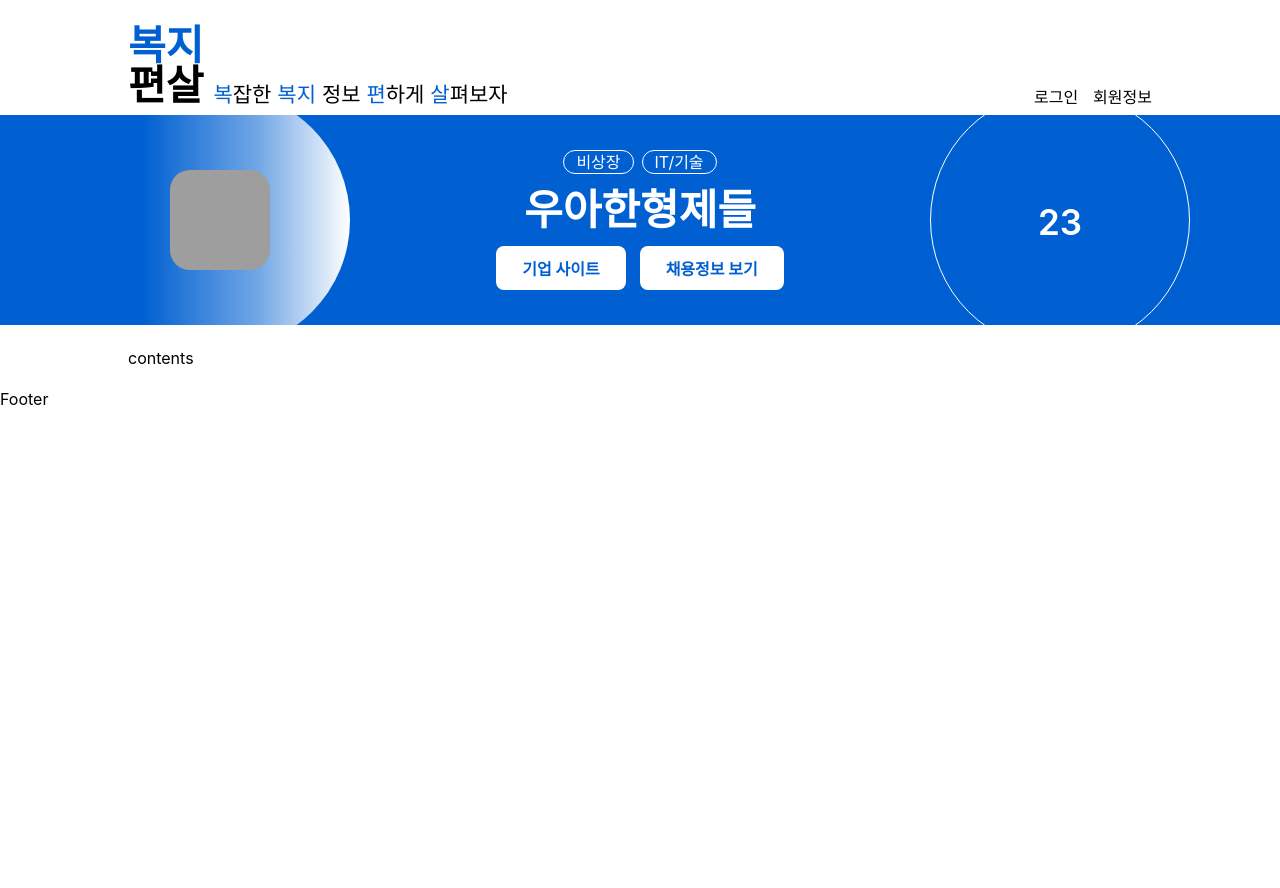
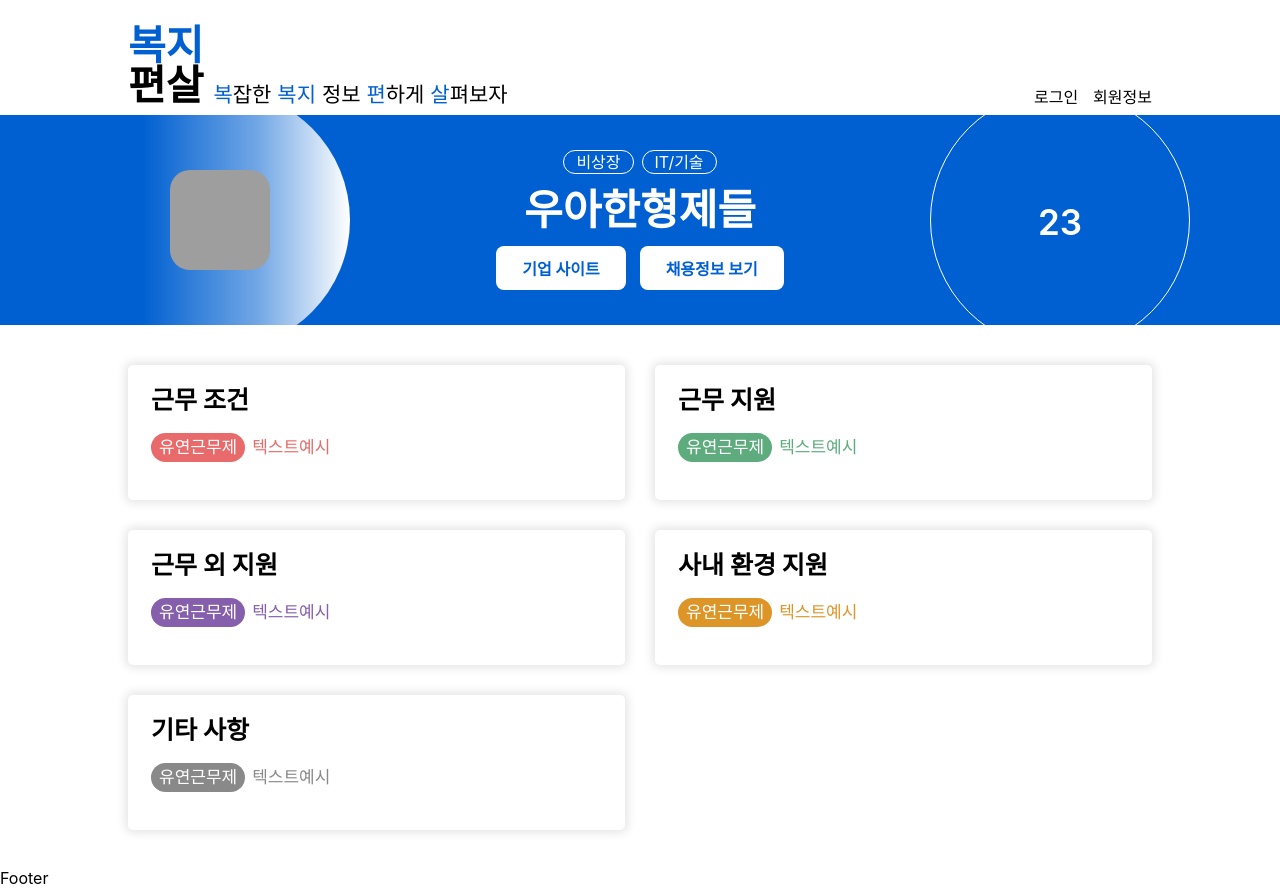
Before and after one commit to jinyun3075/bokjips, a Next.js app: page /corp/1 in a window 1280 px wide. Before the commit the page ends 800 px from the top, so only its background shows below. Built offline with nearby package versions, Linux system fonts and the light colour scheme; grey boxes are pictures that could not be loaded; a web font is replaced by a local one.

Commit message:
:sparkles: 회사 상세 정보 구현

```diff
--- /dev/null
+++ b/src/components/company/Detail.jsx
@@ -0,0 +1,57 @@
+import styled from '@emotion/styled';
+import { COLOR } from '../../constants'
+
+const DataKinds = {
+    condition: ["근무 조건", "#E86A6A"],
+    worksupport: ["근무 지원", "#5EAC7D"],
+    support: ["근무 외 지원", "#855EAC"],
+    environment: ["사내 환경 지원", "#DE9528"],
+    etc: ["기타 사항", "#898989"],
+}
+
+export default function Detail({
+    kind, data
+}) {
+    return (
+        <Container>
+        <Title>{DataKinds[kind][0]}</Title>
+        <List>
+            <SubList>
+                <SubTitle color={DataKinds[kind][1]}>유연근무제</SubTitle>
+                <OptionTxt color={DataKinds[kind][1]}>텍스트예시</OptionTxt>
+            </SubList>
+        </List>
+        </Container>
+    )
+}
+
+const Container = styled.article`
+    padding: 23px;
+    border-radius: 5px;
+    box-shadow: 0 0 10px 3px rgba(0, 0, 0, 0.1);
+`;
+const Title = styled.h4`
+    font-weight: 700;
+    font-size: 25px;
+`;
+
+const List = styled.ul`
+    padding: 20px 0 5px 0;
+`;
+const SubList = styled.li`
+    margin: 0 0 10px 0;
+`;
+const SubTitle = styled.span`
+    display: inline-block;
+    margin-right: 7px;
+    padding: 6px 8px;
+    background-color: ${(props) => props.color};
+    color: #fff;
+    font-size: 17px;
+    font-weight: 500;
+    border-radius: 15px;
+`;
+const OptionTxt= styled.span`
+    color: ${(props) => props.color};
+    font-size: 17px;
+`;
--- a/src/pages/corp/[id].jsx
+++ b/src/pages/corp/[id].jsx
@@ -2,6 +2,7 @@
 import { COLOR } from '../../constants'
 
 import InfoBanner from '../../components/company/InfoBanner';
+import Detail from '../../components/company/Detail';
 
 export default function Home() {
   return (
@@ -13,14 +14,43 @@
       good={23}
       category="IT/기술"
     />
-    <Wrap>
-      contents
-    </Wrap>
+    <Contents>
+      <Details>
+        <Detail
+          kind="condition"
+        />
+        <Detail
+          kind="worksupport"
+        />
+        <Detail
+          kind="support"
+        />
+        <Detail
+          kind="environment"
+        />
+        <Detail
+          kind="etc"
+        />
+      </Details>
+    </Contents>
   </>
   )
 }
 
-const Wrap = styled.main`
-  margin: 25px auto;
+const Contents = styled.main`
+  margin: 40px auto;
   max-width: 1024px;
+  @media (max-width: 1024px) {
+    padding: 0 30px;
+  } ;
 `;
+
+const Details = styled.section`
+  display: grid;
+  grid-template-columns: repeat(2, 1fr);
+  gap: 30px;
+  @media (max-width: 1024px) {
+    display: flex;
+    flex-direction: column;
+  } ;
+`;
```
